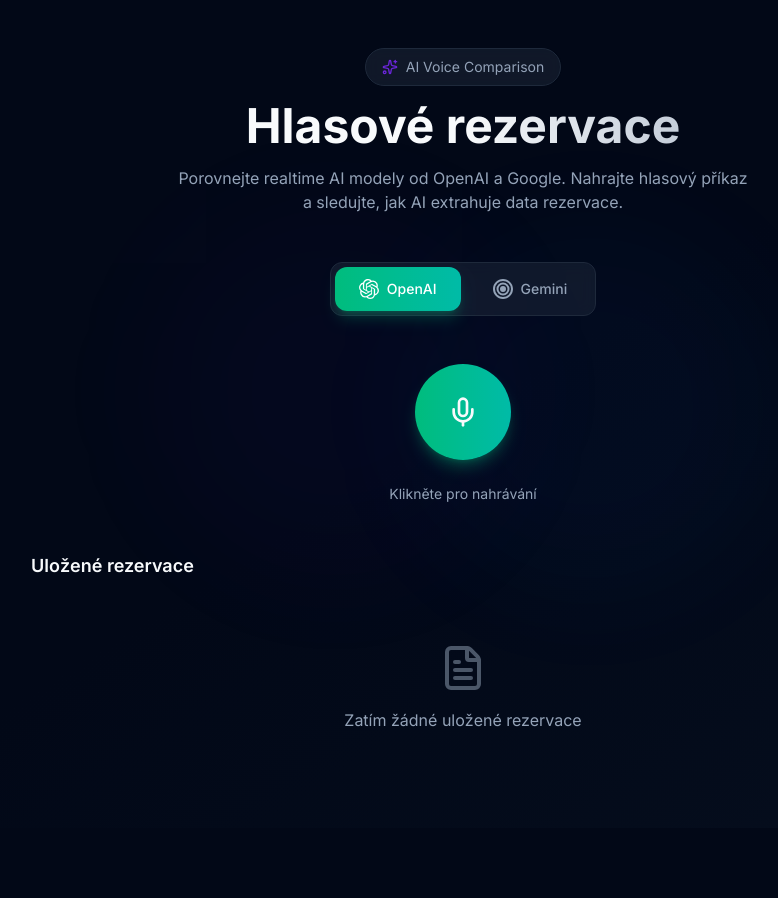
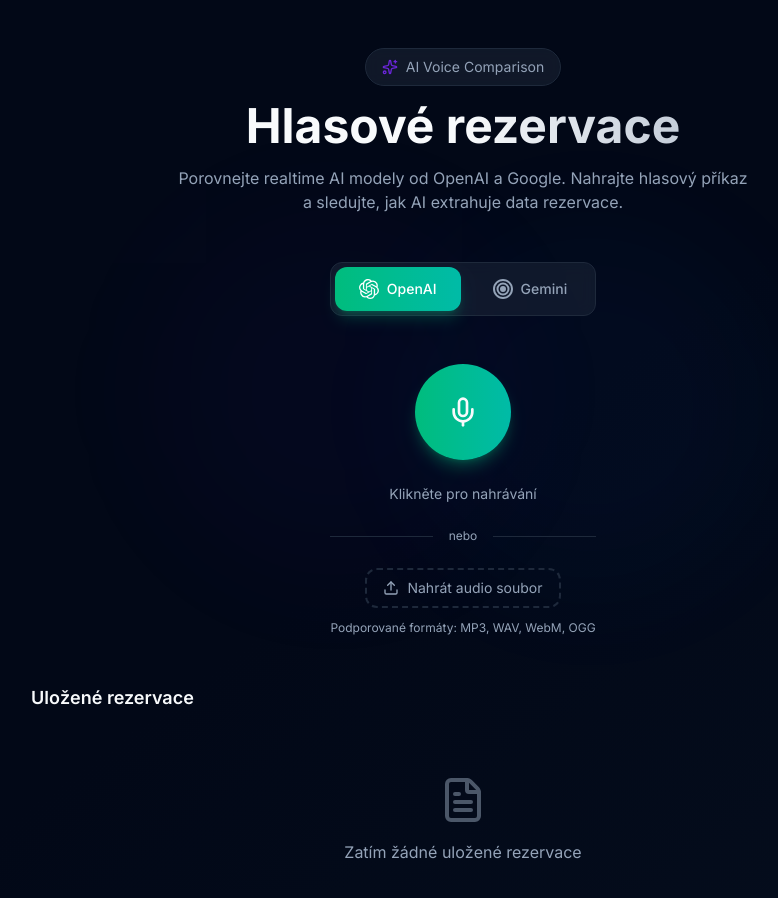
Before and after one commit to Soptik1290/ai-voice-reservation, a Next.js app: page / in a window 1280 px wide. Shown: the top 898 px of the page, without its empty margins (177-955 px from the left). Before the commit the page ends 828 px from the top, so only its background shows below. Built offline with nearby package versions, Linux system fonts and the light colour scheme.

Commit message:
Add file upload feature for MP3/WAV/WebM/OGG audio files

```diff
--- a/src/components/VoiceRecorder.tsx
+++ b/src/components/VoiceRecorder.tsx
@@ -3,7 +3,7 @@
 import { useState, useRef, useCallback, useEffect } from "react";
 import { Button } from "@/components/ui/button";
 import { AIProvider, TranscriptionResult } from "@/types";
-import { Mic, Square, Loader2 } from "lucide-react";
+import { Mic, Square, Loader2, Upload, FileAudio } from "lucide-react";
 import { cn } from "@/lib/utils";
 
 interface VoiceRecorderProps {
@@ -21,10 +21,12 @@
 }: VoiceRecorderProps) {
     const [isRecording, setIsRecording] = useState(false);
     const [audioLevel, setAudioLevel] = useState(0);
+    const [selectedFile, setSelectedFile] = useState<File | null>(null);
     const mediaRecorderRef = useRef<MediaRecorder | null>(null);
     const audioChunksRef = useRef<Blob[]>([]);
     const analyserRef = useRef<AnalyserNode | null>(null);
     const animationFrameRef = useRef<number | null>(null);
+    const fileInputRef = useRef<HTMLInputElement | null>(null);
 
     const updateAudioLevel = useCallback(() => {
         if (analyserRef.current) {
@@ -93,6 +95,22 @@
         }
     };
 
+    const handleFileSelect = (e: React.ChangeEvent<HTMLInputElement>) => {
+        const file = e.target.files?.[0];
+        if (file) {
+            setSelectedFile(file);
+        }
+    };
+
+    const handleFileUpload = async () => {
+        if (!selectedFile) return;
+        await processAudio(selectedFile);
+        setSelectedFile(null);
+        if (fileInputRef.current) {
+            fileInputRef.current.value = "";
+        }
+    };
+
     const processAudio = async (audioBlob: Blob) => {
         setIsProcessing(true);
 
@@ -122,6 +140,7 @@
 
     return (
         <div className="flex flex-col items-center gap-6">
+            {/* Microphone Recording */}
             <div className="relative">
                 {/* Pulsing rings animation */}
                 {isRecording && (
@@ -187,6 +206,67 @@
                     ))}
                 </div>
             )}
+
+            {/* Divider */}
+            <div className="flex items-center gap-4 w-full max-w-xs">
+                <div className="flex-1 h-px bg-border" />
+                <span className="text-xs text-muted-foreground">nebo</span>
+                <div className="flex-1 h-px bg-border" />
+            </div>
+
+            {/* File Upload */}
+            <div className="flex flex-col items-center gap-3">
+                <input
+                    ref={fileInputRef}
+                    type="file"
+                    accept="audio/mp3,audio/mpeg,audio/wav,audio/webm,audio/ogg,.mp3,.wav,.webm,.ogg"
+                    onChange={handleFileSelect}
+                    className="hidden"
+                    id="audio-upload"
+                />
+                <label
+                    htmlFor="audio-upload"
+                    className={cn(
+                        "flex items-center gap-2 px-4 py-2 rounded-lg border-2 border-dashed cursor-pointer transition-all",
+                        "border-border hover:border-primary/50 hover:bg-accent/50",
+                        selectedFile && "border-primary bg-primary/10"
+                    )}
+                >
+                    <Upload className="w-4 h-4 text-muted-foreground" />
+                    <span className="text-sm text-muted-foreground">
+                        {selectedFile ? selectedFile.name : "Nahrát audio soubor"}
+                    </span>
+                </label>
+
+                {selectedFile && (
+                    <div className="flex items-center gap-2">
+                        <div className="flex items-center gap-2 text-sm text-muted-foreground">
+                            <FileAudio className="w-4 h-4" />
+                            <span>{(selectedFile.size / 1024 / 1024).toFixed(2)} MB</span>
+                        </div>
+                        <Button
+                            size="sm"
+                            onClick={handleFileUpload}
+                            disabled={isProcessing}
+                            className={provider === "openai"
+                                ? "bg-emerald-500 hover:bg-emerald-600"
+                                : "bg-blue-500 hover:bg-blue-600"
+                            }
+                        >
+                            {isProcessing ? (
+                                <Loader2 className="w-4 h-4 animate-spin mr-1" />
+                            ) : (
+                                <Upload className="w-4 h-4 mr-1" />
+                            )}
+                            Zpracovat
+                        </Button>
+                    </div>
+                )}
+
+                <p className="text-xs text-muted-foreground">
+                    Podporované formáty: MP3, WAV, WebM, OGG
+                </p>
+            </div>
         </div>
     );
 }
```
